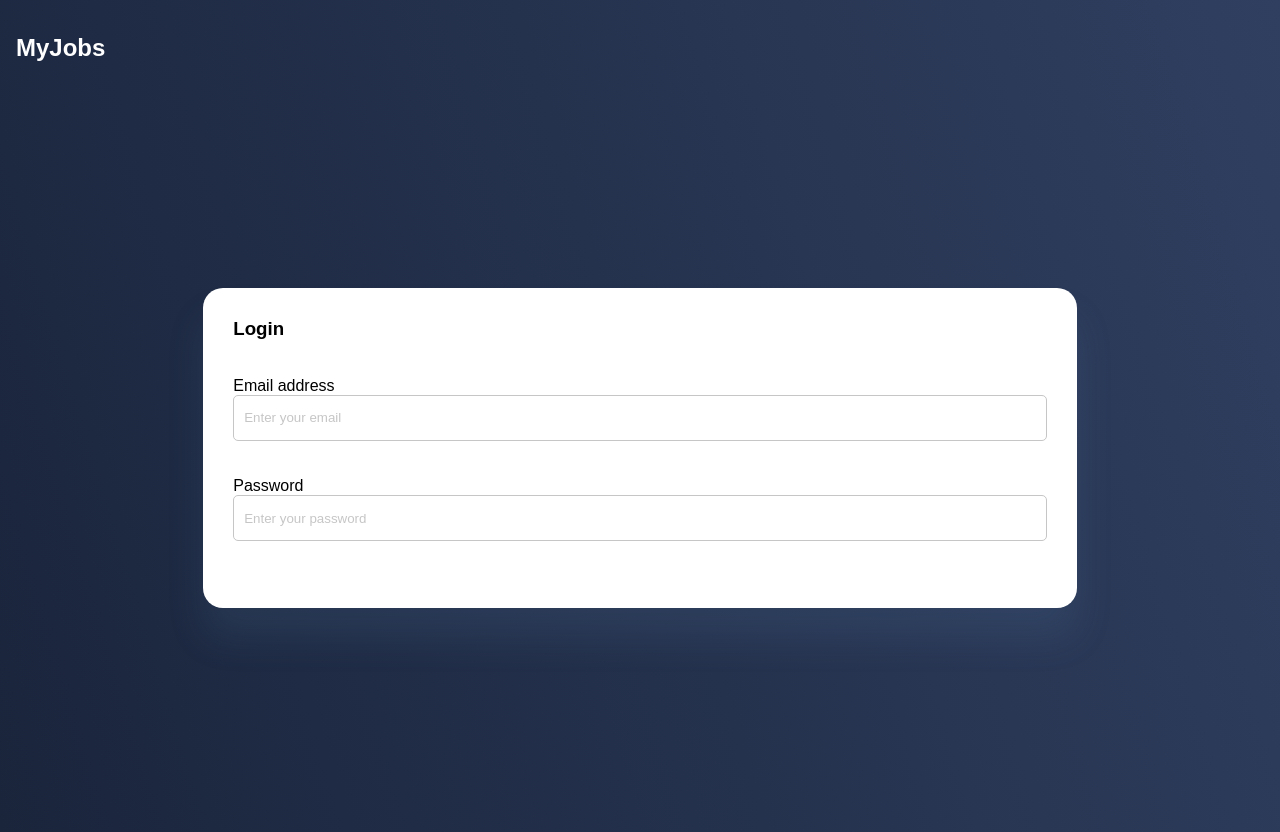
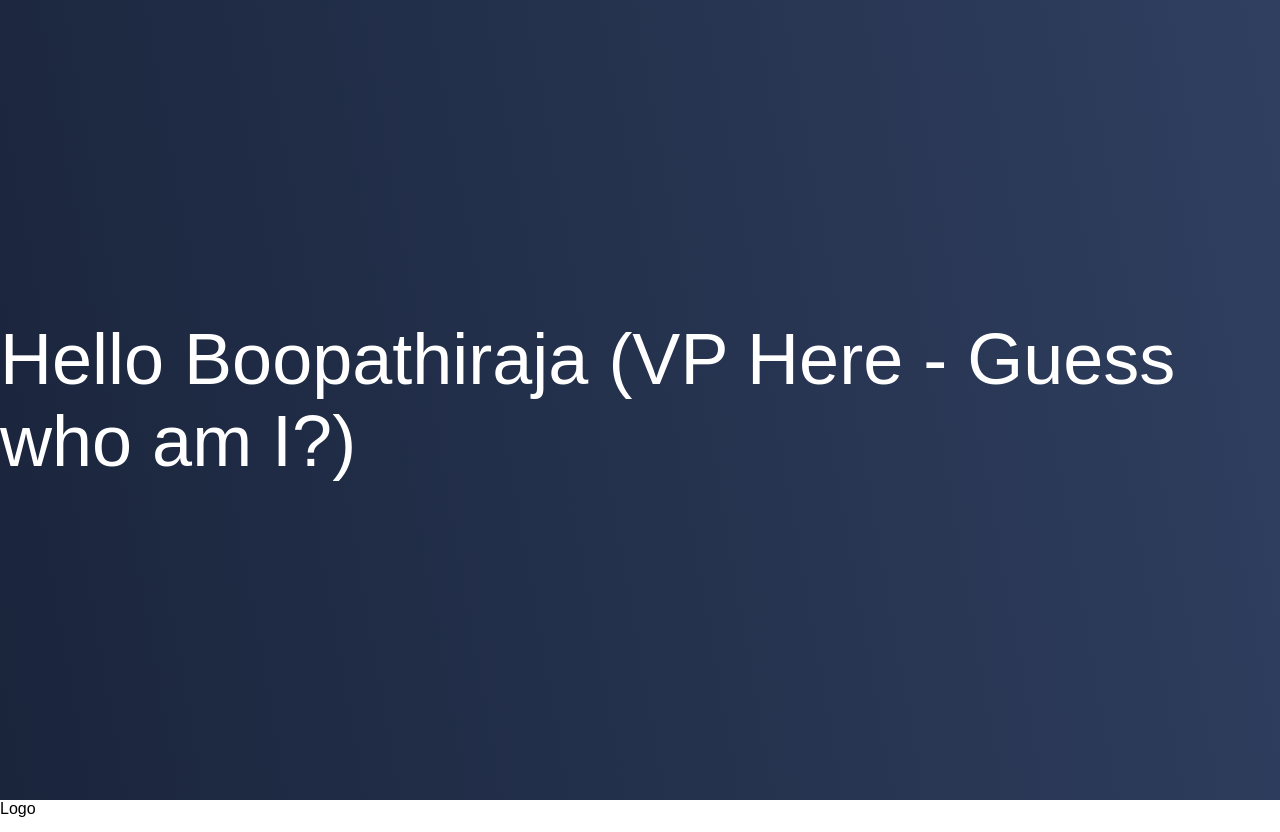
Before and after one commit to kishorebovi-smartq/poc, a React app: page /dashboard in a window 1280 px wide. Built offline with nearby package versions, Linux system fonts and the light colour scheme.

Commit message:
dashboard-view

```diff
--- a/src/App.js
+++ b/src/App.js
@@ -1,11 +1,12 @@
-import './App.scss';
-import Login from './components/login';
-import { Provider } from 'react-redux';
-import store from './store';
+import "./App.scss";
+import { Provider } from "react-redux";
+import store from "./store";
+import Dashboard from "./components/dashboard";
+
 function App() {
   return (
     <Provider store={store}>
-      <Login />
+      <Dashboard />
     </Provider>
   );
 }
--- a/src/components/dashboard/index.js
+++ b/src/components/dashboard/index.js
@@ -0,0 +1,7 @@
+import DashboardView from "./view";
+
+const Dashboard = () => {
+  return <DashboardView />;
+};
+
+export default Dashboard;
--- /dev/null
+++ b/src/components/dashboard/job-card/view.js
@@ -0,0 +1,5 @@
+const JobCardView = () => {
+  return <div>JobCardView</div>;
+};
+
+export default JobCardView;
--- /dev/null
+++ b/src/components/dashboard/styles.module.scss
@@ -0,0 +1,10 @@
+.headContainer {
+  background: transparent linear-gradient(260deg, #303f60 0%, #1a253c 100%) 0%
+    0% no-repeat padding-box;
+  height: 100vh;
+  color: #fff;
+  display: flex;
+  justify-content: center;
+  font-size: 72px;
+  align-items: center;
+}
--- a/src/components/dashboard/view.js
+++ b/src/components/dashboard/view.js
@@ -0,0 +1,14 @@
+import styles from "./styles.module.scss";
+
+const DashboardView = () => {
+  return (
+    <>
+      <div className={styles.headContainer}>
+        Hello Boopathiraja {`(VP Here - Guess who am I?)`}
+      </div>
+      <div className={styles.headContainer.user}>Logo</div>
+    </>
+  );
+};
+
+export default DashboardView;
```
Also changed, not shown: src/components/dashboard/job-card/index.js (added, +11 -0 lines), 1 other file (tests, documents, lock files or other folders).
